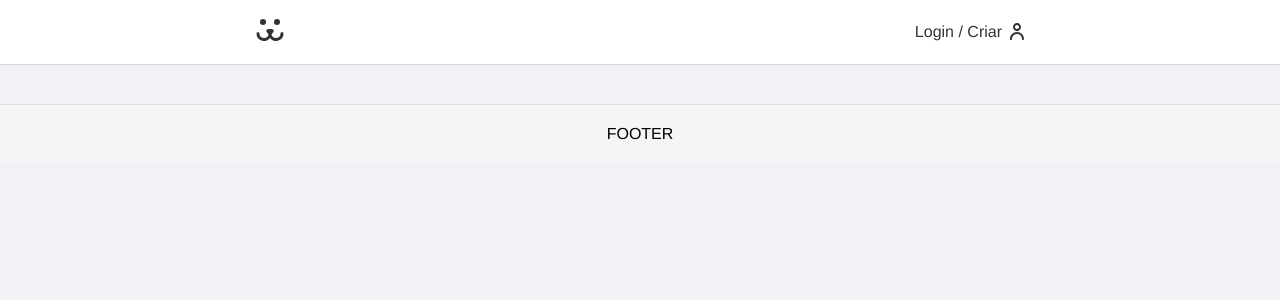
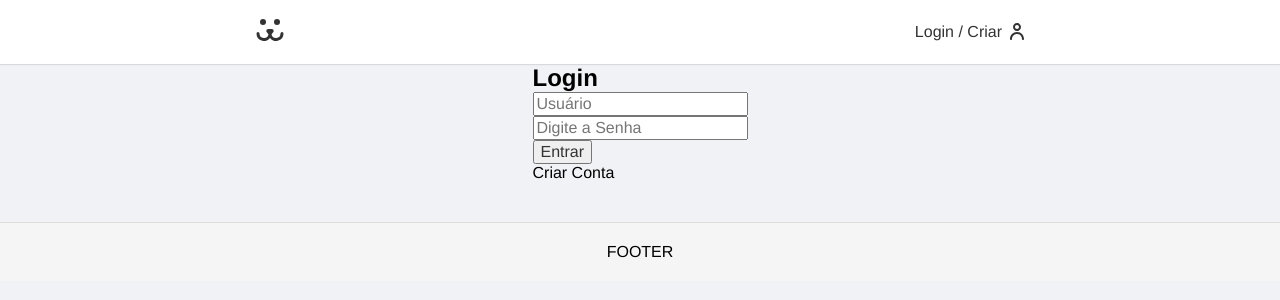
Before and after one commit to Lucasgarcc/dog-social, a React (Vite) app: page /login in a window 1280 px wide. Shown: the top 300 px of the page. Built offline with nearby package versions, Linux system fonts and the light colour scheme.

Commit message:
feat: :sparkles: adiciona componentes essenciais ao Login

```diff
--- a/src/Layout/App.jsx
+++ b/src/Layout/App.jsx
@@ -15,8 +15,14 @@ function App() {
             <Header />
 
             <Routes>
-              <Route path='/' element={<Home />} />
-              <Route path='/login' element={<Login />} />
+                <Route
+                  path='/'
+                  element={<Home />}
+                />
+                <Route
+                  path='/login/*'
+                  element={<Login />}
+                />
             </Routes>
 
             {/* Footer */}
--- a/src/components/Login/Login.jsx
+++ b/src/components/Login/Login.jsx
@@ -1,10 +1,32 @@
 import React from 'react'
 import styles from './Login.module.css';
+import { Routes, Route } from 'react-router-dom';
+import LoginForm from './LoginForm/LoginForm.jsx';
+import LoginCreate from './LoginCreate/LoginCreate.jsx';
+import LoginPasswordLost from './LoginPasswordLost/LoginPasswordLost.jsx';
+import LoginPasswordReset from './LoginPasswordReset/LoginPasswordReset.jsx';
 
 const Login = () => {
   return (
     <div className={styles.login}>
-
+      <Routes>
+        <Route
+          path="/"
+          element={<LoginForm />}
+        />
+        <Route
+          path="/login/create"
+          element={<LoginCreate />}
+        />
+        <Route
+          path="/password-lost"
+          element={<LoginPasswordLost />}
+        />
+        <Route
+          path="/reset"
+          element={<LoginPasswordReset />}
+        />
+      </Routes>
     </div>
   )
 }
--- /dev/null
+++ b/src/components/Login/LoginCreate/LoginCreate.jsx
@@ -0,0 +1,12 @@
+import React from 'react';
+import styles from './LoginCreate.module.css';
+
+const LoginCreate = () => {
+  return (
+    <div>
+        <p>Login Criar</p>
+    </div>
+  )
+}
+
+export default LoginCreate
--- /dev/null
+++ b/src/components/Login/LoginForm/LoginForm.jsx
@@ -0,0 +1,105 @@
+import React from 'react'
+import styles from './LoginForm.module.css';
+import { Link } from 'react-router-dom';
+
+
+const LoginForm = () => {
+
+    /**
+     * State para armazenar os dados do formulário
+     */
+    const [data, setData] = React.useState({
+        username: '',
+        password: ''
+    });
+
+    /**
+     * State para armazenar o token recebido após o login
+     */
+    const [error, setError] = React.useState(null);
+
+
+
+    /**
+     * Função para lidar com o envio do formulário
+     * @param {e}
+     */
+    const handleSubmit = (e) => {
+
+        e.preventDefault();
+
+        const URL = 'https://dogsapi.origamid.dev/json/jwt-auth/v1/token';
+
+        console.log({ ...data });
+
+        fetch(URL, {
+            method: 'POST',
+            headers: {
+                'Content-Type': 'application/json',
+            },
+            body: JSON.stringify(data)
+        })
+            .then(resp => {
+
+                if (!resp.ok) throw new Error('Erro na autenticação');
+
+                return resp.json();
+            })
+            .then(json => {
+                console.log('Token: ', json.token);
+
+                setToken(json.token);
+
+                return tokenValue = json.token;
+            })
+            .catch(err => {
+                console.error(err);
+            });
+    };
+
+    /**
+     * Função para atualizar o state conforme o usuário digita
+     * @param {e}
+     */
+    const handleChange = (e) => {
+
+        e.preventDefault();
+
+        const { name, value } = e.target;
+        setData({
+            ...data, // Mantém o que já estava lá
+            [ name ]: value // Atualiza apenas o campo que mudou
+        });
+    }
+
+    return (
+        <section className={styles.loginForm}>
+
+            <h1>Login</h1>
+
+            <form onSubmit={handleSubmit}>
+                <input
+                    name='username'
+                    type="text"
+                    value={data.username}
+                    placeholder="Usuário"
+                    onChange={handleChange}
+                />
+                <input
+                    name='password'
+                    type="text"
+                    value={data.password}
+                    placeholder="Digite a Senha"
+                    onChange={handleChange}
+                />
+
+                <button type="submit">Entrar</button>
+            </form>
+
+            <Link to="/login/create"> Criar Conta</Link>
+            {error && <p>{error}</p>}
+        </section>
+    )
+}
+
+export default LoginForm;
--- /dev/null
+++ b/src/components/Login/LoginPasswordLost/LoginPasswordLost.jsx
@@ -0,0 +1,12 @@
+import React from 'react';
+import styles from './LoginPasswordLost.module.css';
+
+const LoginPasswordLost = () => {
+  return (
+    <div>
+
+    </div>
+  )
+}
+
+export default LoginPasswordLost
--- /dev/null
+++ b/src/components/Login/LoginPasswordReset/LoginPasswordReset.jsx
@@ -0,0 +1,12 @@
+import React from 'react';
+import styles from './LoginPasswordReset.module.css';
+
+const LoginPasswordReset = () => {
+  return (
+    <div>
+
+    </div>
+  )
+}
+
+export default LoginPasswordReset
```
Also changed, not shown: src/components/Login/LoginCreate/LoginCreate.module.css (added), src/components/Login/LoginForm/LoginForm.module.css (added), src/components/Login/LoginPasswordLost/LoginPasswordLost.module.css (added), src/components/Login/LoginPasswordReset/LoginPasswordReset.module.css (added).
